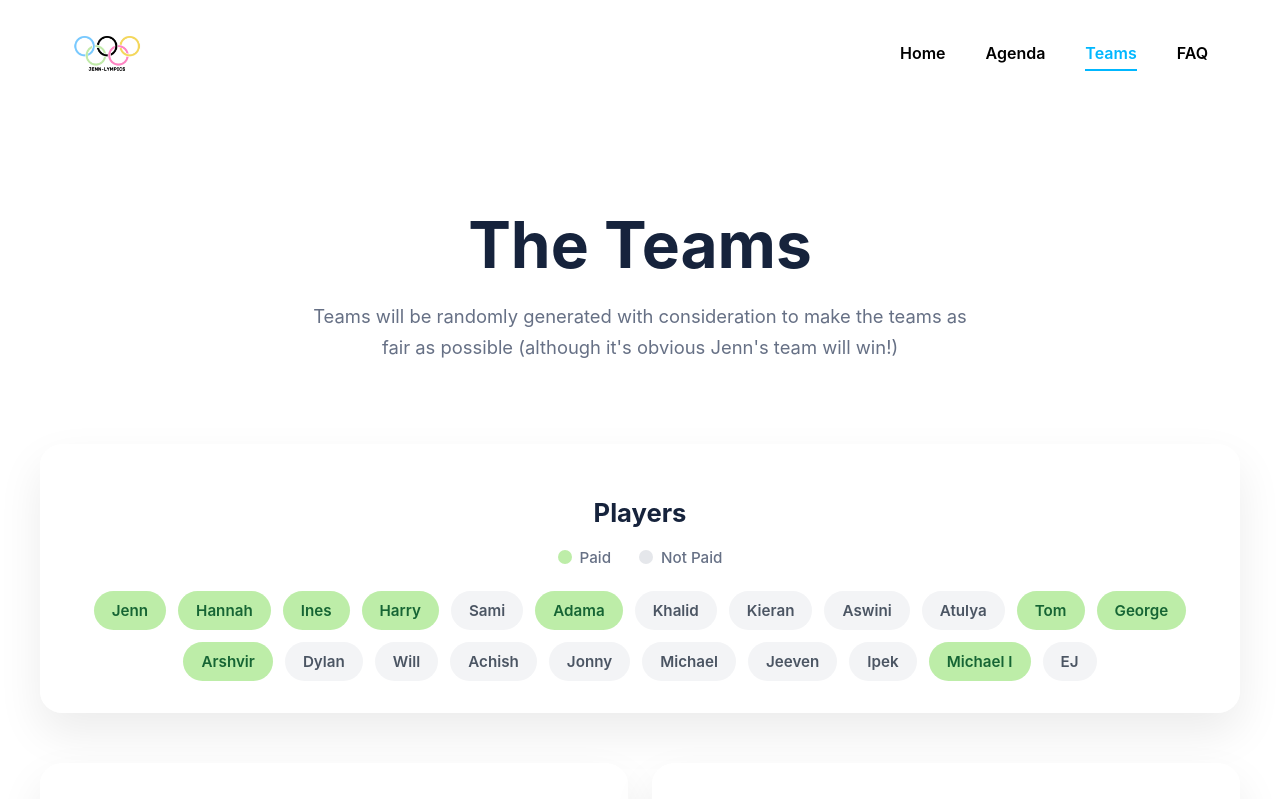
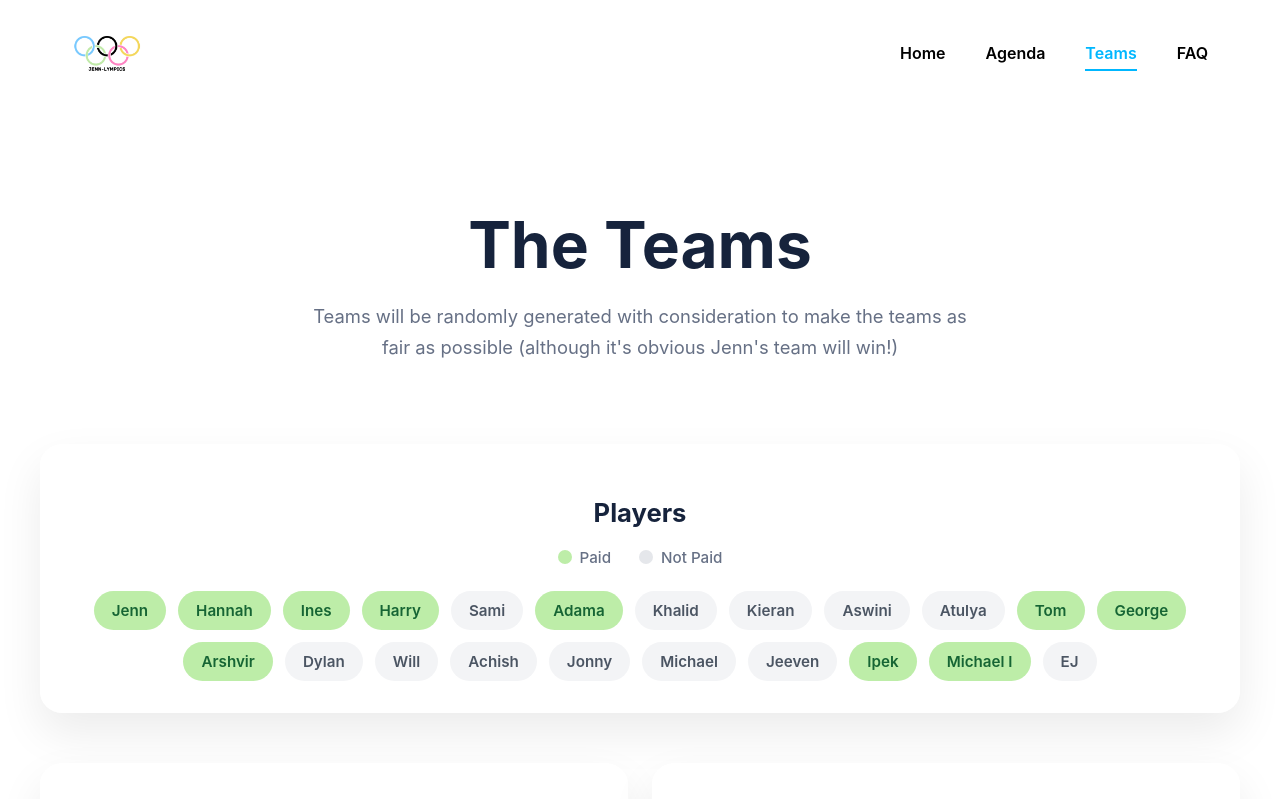
Before and after one commit to Jennipham/jenn-lympics, a React (Vite) app in the folder jenn-lympics-website/: page /teams in a window 1280 px wide. Shown: the top 799 px of the page. Built offline with nearby package versions, Linux system fonts and the light colour scheme.

Commit message:
Update payment status

```diff
--- a/jenn-lympics-website/src/components/Teams/players.ts
+++ b/jenn-lympics-website/src/components/Teams/players.ts
@@ -18,7 +18,7 @@ export const players = [
         { name: "Jonny", paid: false },
         { name: "Michael", paid: false },
         { name: "Jeeven", paid: false },
-        { name: "Ipek", paid: false },
+        { name: "Ipek", paid: true },
         { name: "Michael I", paid: true },
         { name: "EJ", paid: false },
 ];
```
